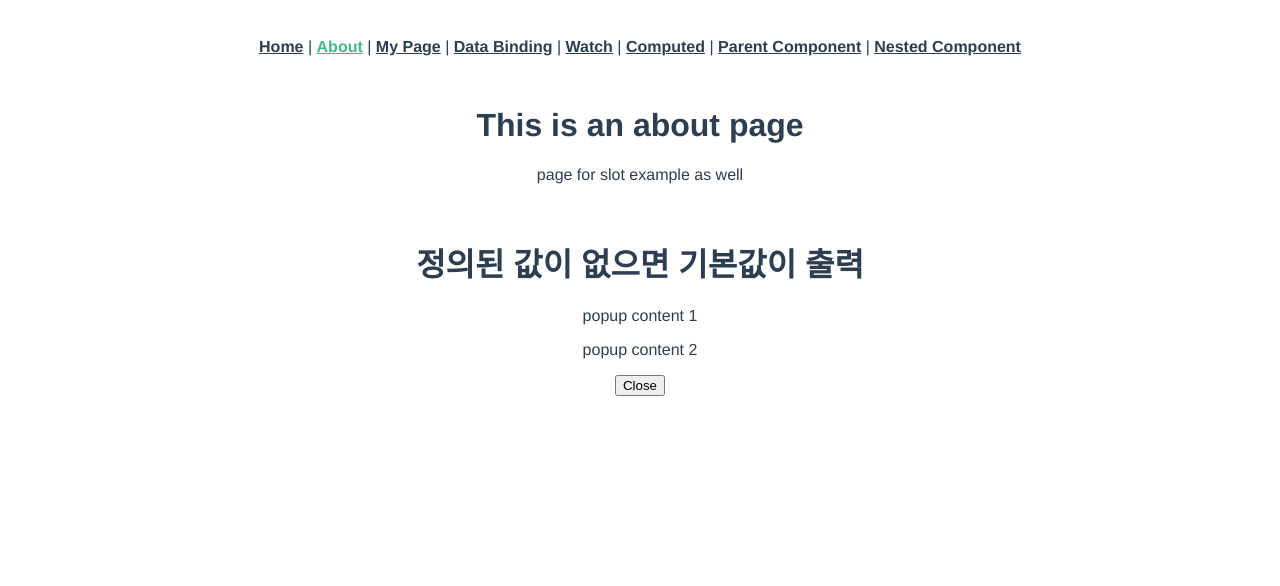
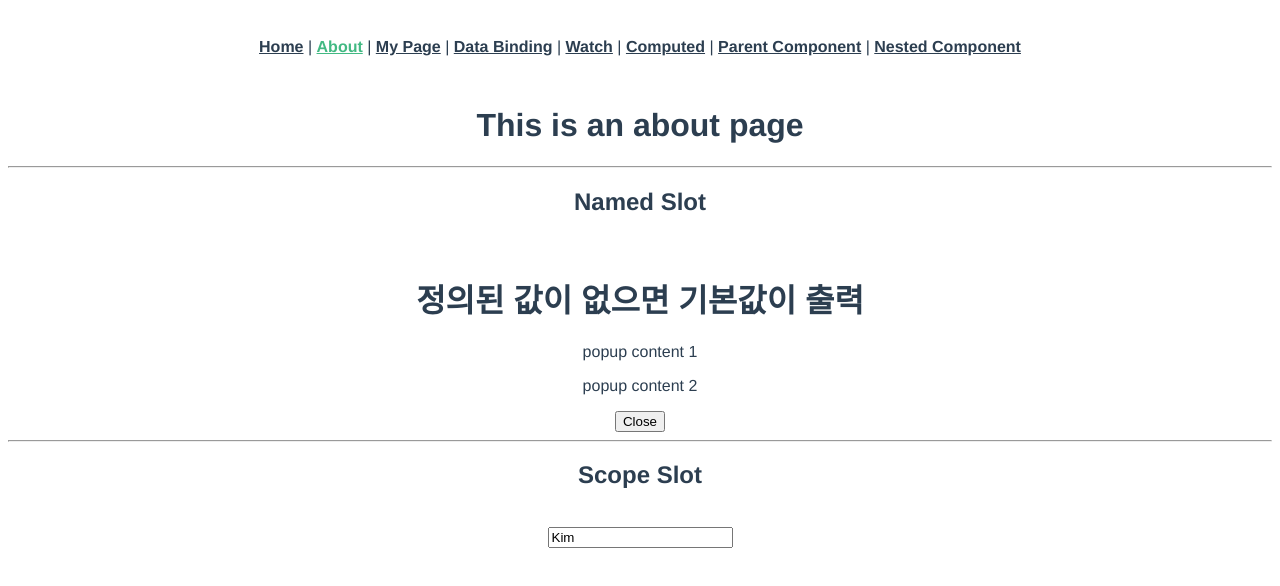
Before and after one commit to Mia-Oh/vue-playground, a Vue app: page /about in a window 1280 px wide. Shown: the top 586 px of the page. Built offline with nearby package versions, Linux system fonts and the light colour scheme.

Commit message:
chap6:scoped slot 예제, provide/inject 예제

```diff
--- a/src/App.vue
+++ b/src/App.vue
@@ -7,7 +7,7 @@
       <router-link to="/databinding">Data Binding</router-link> |
       <router-link to="/watch">Watch</router-link> |
       <router-link to="/computed">Computed</router-link> |
-      <router-link to="/parentcomponent2">Parent Component</router-link> |
+      <router-link to="/parentcomponent">Parent Component</router-link> |
       <router-link to="/nestedcomponent">Nested Component</router-link>
     </nav>
     <router-view />
--- a/src/views/AboutView.vue
+++ b/src/views/AboutView.vue
@@ -1,16 +1,23 @@
 <template>
   <div class="about">
     <h1>This is an about page</h1>
-    <p>page for slot example as well</p>
+    <hr />
+    <h2>Named Slot</h2>
     <br />
     <slot-use-modal-layout />
+    <hr />
+    <h2>Scope Slot</h2>
+    <br />
+    <scope-slot-use-layout />
   </div>
 </template>
 <script>
 import SlotUseModalLayout from "./Slot/SlotUseModalLayout.vue";
+import ScopeSlotUseLayout from "./Slot/ScopeSlotUseLayout.vue";
 export default {
   components: {
     SlotUseModalLayout,
+    ScopeSlotUseLayout,
   },
 };
 </script>
--- /dev/null
+++ b/src/views/ChildChildComponent.vue
@@ -0,0 +1,11 @@
+<template>
+  <div></div>
+</template>
+<script>
+export default {
+  inject: ["itemLength"],
+  mounted() {
+    console.log(this.itemLength);
+  },
+};
+</script>
--- a/src/views/ParentComponentView.vue
+++ b/src/views/ParentComponentView.vue
@@ -3,13 +3,25 @@
     <child-component ref="child_component" />
     <child-component @send-message="sendMessage" />
     <button type="button" @click="changeChildData">Change Child Data</button>
+    <child-child-component />
   </div>
 </template>
 <script>
 import ChildComponent from "../views/ChildComponent.vue";
+import ChildChildComponent from "../views/ChildChildComponent.vue";
 
 export default {
-  components: { ChildComponent },
+  components: { ChildComponent, ChildChildComponent },
+  data() {
+    return {
+      items: ["A", "B"],
+    };
+  },
+  provide() {
+    return {
+      itemLength: this.items.length,
+    };
+  },
   methods: {
     changeChildData() {
       this.$refs.child_component.msg = "부모 컴포넌트가 변경한 데이터";
--- /dev/null
+++ b/src/views/Slot/ScopeSlotLayout.vue
@@ -0,0 +1,20 @@
+<template>
+  <div>
+    <slot name="myName" v-bind:user="user">
+      <input :value="user.lastName" />
+    </slot>
+  </div>
+</template>
+<script>
+export default {
+  name: "ScopeSlotLayout",
+  data() {
+    return {
+      user: {
+        firstName: "Wonpil",
+        lastName: "Kim",
+      },
+    };
+  },
+};
+</script>
--- /dev/null
+++ b/src/views/Slot/ScopeSlotUseLayout.vue
@@ -0,0 +1,18 @@
+<template>
+  <div>
+    <scope-slot-layout>
+      <!-- slotProps: 자식에서 슬롯 요소에서 바인딩 시킨 user 데이터를 가지고 있음 -->
+      <template v-slot:myNmae="slotProps">
+        <input :value="slotProps.user.lastName" />
+      </template>
+    </scope-slot-layout>
+  </div>
+</template>
+<script>
+import ScopeSlotLayout from "./ScopeSlotLayout.vue";
+export default {
+  components: {
+    ScopeSlotLayout,
+  },
+};
+</script>
```
